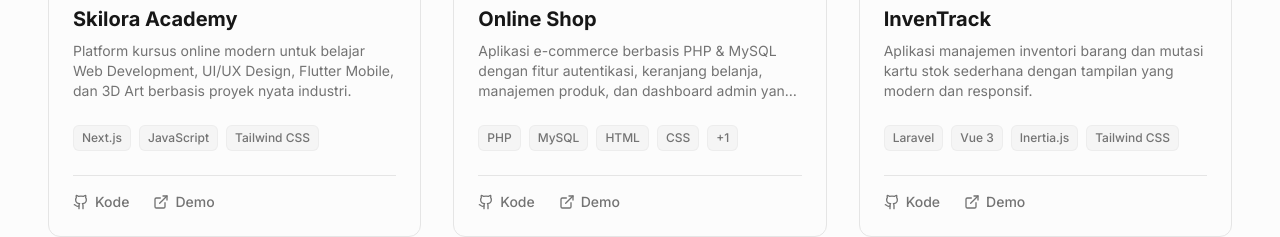
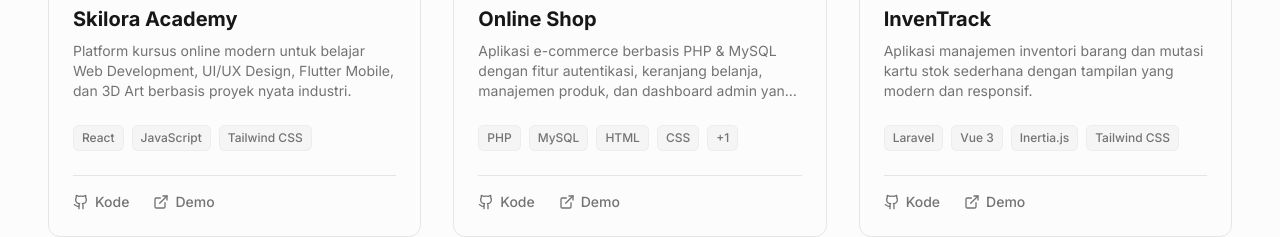
Before and after one commit to Pekesxyz/portofolio-pradipta, a Next.js app: page / in a window 1280 px wide. Shown: the part 3580-3817 px from the top of the page. Built offline with nearby package versions, Linux system fonts and the light colour scheme.

Commit message:
fix: correct Skilora Academy tech stack to React

```diff
--- a/src/data/projects.ts
+++ b/src/data/projects.ts
@@ -34,7 +34,7 @@ export const otherProjects: Project[] = [
     title: "Skilora Academy",
     description: "Platform kursus online modern untuk belajar Web Development, UI/UX Design, Flutter Mobile, dan 3D Art berbasis proyek nyata industri.",
     image: "/ss-skilora-2.png",
-    technologies: ["Next.js", "JavaScript", "Tailwind CSS"],
+    technologies: ["React", "JavaScript", "Tailwind CSS"],
     github: "https://github.com/Pekesxyz/skilora-academy",
     demo: "https://skilora-academy-two.vercel.app/",
   },
```
